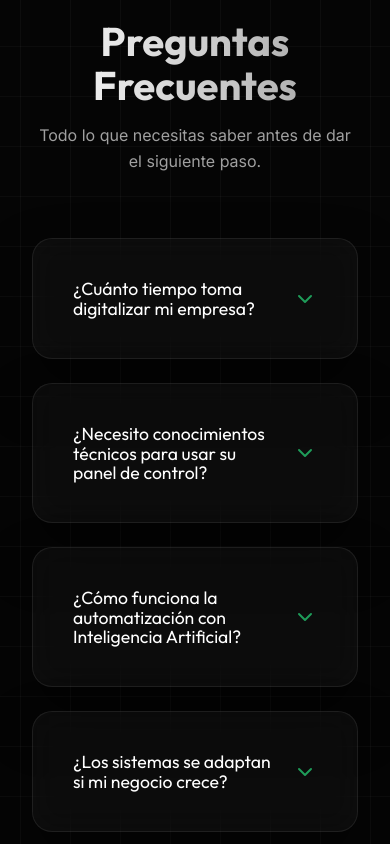
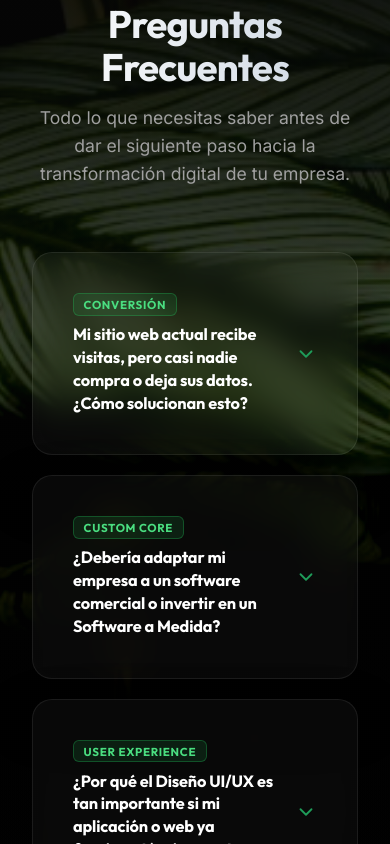
Before and after one commit to xCesar24x/Ruta_Digital, a React (Vite) app: page / in a window 390 px wide. Shown: the part 5360-6204 px from the top of the page. Built offline with nearby package versions, Linux system fonts and the light colour scheme.

Commit message:
feat(faq-footer): agregar fondo botanico y 8 preguntas de neuroventas en FAQ, e integrar redes oficiales y whatsapp en footer

```diff
--- a/src/components/FAQSection.css
+++ b/src/components/FAQSection.css
@@ -1,7 +1,49 @@
+/* ==========================================================================
+   FAQ SECTION STYLES - WITH DIFFUSED BOTANICAL BACKGROUND
+   ========================================================================== */
+
 .faq-section {
-  padding: 6rem 0;
+  padding: 8rem 0;
   position: relative;
-  z-index: 10;
+  overflow: hidden;
+  isolation: isolate;
+  background-color: var(--surface-color);
+}
+
+/* Diffused Botanical Background */
+.faq-bg-wrapper {
+  position: absolute;
+  inset: 0;
+  width: 100%;
+  height: 100%;
+  z-index: 0;
+  pointer-events: none;
+  overflow: hidden;
+}
+
+.faq-bg-img {
+  width: 100%;
+  height: 100%;
+  object-fit: cover;
+  object-position: center;
+  filter: blur(0px) brightness(0.88) contrast(1.15) saturate(1.25);
+  transform: scale(1);
+  opacity: 0.95;
+  transition: opacity 0.5s ease;
+}
+
+.faq-bg-overlay {
+  position: absolute;
+  inset: 0;
+  background:
+    radial-gradient(circle at 50% 50%, rgba(5, 5, 5, 0.2) 0%, rgba(5, 5, 5, 0.6) 85%),
+    linear-gradient(180deg, rgba(5, 5, 5, 0.85) 0%, rgba(5, 5, 5, 0.05) 25%, rgba(5, 5, 5, 0.05) 75%, rgba(5, 5, 5, 0.85) 100%);
+  pointer-events: none;
+}
+
+.faq-section .container {
+  position: relative;
+  z-index: 1;
 }
 
 .faq-header {
@@ -10,82 +52,132 @@
 }
 
 .faq-header h2 {
-  font-size: clamp(2.5rem, 4vw, 3.5rem);
-  background: linear-gradient(to right, #fff, var(--text-secondary));
+  font-size: clamp(2.4rem, 4vw, 3.5rem);
+  font-weight: 700;
+  background: linear-gradient(to right, #ffffff, #cbd5e1);
   -webkit-background-clip: text;
   -webkit-text-fill-color: transparent;
   background-clip: text;
   margin-bottom: 1rem;
+  letter-spacing: -0.02em;
+}
+
+.faq-header p {
+  color: var(--text-secondary);
+  font-size: 1.1rem;
+  max-width: 600px;
+  margin: 0 auto;
 }
 
 .faq-list {
-  max-width: 800px;
+  max-width: 820px;
   margin: 0 auto;
   display: flex;
   flex-direction: column;
-  gap: 1.5rem;
+  gap: 1.25rem;
 }
 
 .faq-item {
   padding: 1.5rem 2rem;
   cursor: pointer;
-  border-radius: 16px;
-  /* Override default glass-card transition for smoother accordion */
-  transition: transform 0.3s ease, border-color 0.3s ease, background-color 0.3s ease;
+  border-radius: 18px;
+  background: rgba(14, 18, 15, 0.65);
+  border: 1px solid rgba(255, 255, 255, 0.08);
+  backdrop-filter: blur(16px);
+  -webkit-backdrop-filter: blur(16px);
+  transition: transform 0.3s cubic-bezier(0.16, 1, 0.3, 1), border-color 0.3s ease, background-color 0.3s ease, box-shadow 0.3s ease;
 }
 
 .faq-item:hover {
-  background: rgba(255, 255, 255, 0.05);
+  background: rgba(22, 28, 24, 0.8);
+  border-color: rgba(34, 197, 94, 0.35);
+  transform: translateY(-2px);
 }
 
 .faq-item.open {
-  border-color: rgba(31, 156, 89, 0.4);
-  background: rgba(31, 156, 89, 0.05);
-  box-shadow: 0 10px 30px rgba(0, 0, 0, 0.5), 0 0 20px rgba(31, 156, 89, 0.05);
+  border-color: rgba(34, 197, 94, 0.5);
+  background: rgba(18, 25, 20, 0.85);
+  box-shadow: 0 12px 30px rgba(0, 0, 0, 0.5), 0 0 20px rgba(34, 197, 94, 0.1);
 }
 
 .faq-question {
   display: flex;
   justify-content: space-between;
   align-items: center;
-  gap: 1rem;
+  gap: 1.25rem;
+}
+
+.faq-question-title-group {
+  display: flex;
+  flex-direction: column;
+  align-items: flex-start;
+  gap: 0.45rem;
+  flex: 1;
+}
+
+.faq-tag-badge {
+  display: inline-block;
+  font-size: 0.72rem;
+  font-weight: 700;
+  text-transform: uppercase;
+  letter-spacing: 0.06em;
+  color: #4ade80;
+  background: rgba(34, 197, 94, 0.12);
+  border: 1px solid rgba(34, 197, 94, 0.3);
+  padding: 0.18rem 0.6rem;
+  border-radius: 6px;
+}
+
+.faq-item.open .faq-tag-badge {
+  background: rgba(34, 197, 94, 0.22);
+  border-color: rgba(74, 222, 128, 0.5);
+  box-shadow: 0 0 10px rgba(34, 197, 94, 0.2);
 }
 
 .faq-question h3 {
-  font-size: 1.2rem;
-  font-weight: 500;
+  font-size: 1.15rem;
+  font-weight: 600;
   margin: 0;
-  color: #fff;
+  color: #ffffff;
+  letter-spacing: -0.01em;
+  line-height: 1.4;
 }
 
 .faq-icon {
   color: var(--accent-green);
-  transition: transform 0.4s cubic-bezier(0.4, 0, 0.2, 1);
+  transition: transform 0.4s cubic-bezier(0.4, 0, 0.2, 1), color 0.3s ease;
   flex-shrink: 0;
 }
 
 .faq-icon.rotated {
   transform: rotate(180deg);
+  color: #4ade80;
 }
 
 .faq-answer-wrapper {
   overflow: hidden;
-  transition: height 0.4s cubic-bezier(0.4, 0, 0.2, 1);
+  transition: max-height 0.4s cubic-bezier(0.16, 1, 0.3, 1), opacity 0.35s ease;
 }
 
 .faq-answer {
-  padding-top: 1.5rem;
-  color: var(--text-secondary);
-  line-height: 1.6;
-  font-size: 1.05rem;
+  padding-top: 1.25rem;
+  color: #d1d5db;
+  line-height: 1.65;
+  font-size: 1rem;
+  border-top: 1px solid rgba(255, 255, 255, 0.05);
+  margin-top: 1rem;
 }
 
 @media (max-width: 768px) {
+  .faq-section {
+    padding: 5rem 0;
+  }
+
   .faq-item {
-    padding: 1.2rem 1.5rem;
+    padding: 1.2rem 1.4rem;
   }
 
   .faq-question h3 {
-    font-size: 1.1rem;
+    font-size: 1.02rem;
   }
 }
--- a/src/components/FAQSection.jsx
+++ b/src/components/FAQSection.jsx
@@ -4,20 +4,44 @@ import './FAQSection.css';
 
 const faqs = [
   {
-    question: "¿Cuánto tiempo toma digitalizar mi empresa?",
-    answer: "Depende de la complejidad, pero gracias a nuestros ecosistemas pre-construidos y metodologías ágiles, los proyectos base se lanzan en un lapso de 2 a 4 semanas. Nos enfocamos en dar resultados rápidos y escalables."
+    tag: "Conversión",
+    question: "Mi sitio web actual recibe visitas, pero casi nadie compra o deja sus datos. ¿Cómo solucionan esto?",
+    answer: "El problema no es tu tráfico, es cómo el cerebro de tu usuario procesa la información al llegar. Nuestro servicio de Landing Pages enfocadas en Conversión elimina las distracciones visuales y reduce la fricción cognitiva. Estructuramos la información estratégicamente para guiar al usuario de forma natural y persuasiva hacia el botón de compra o contacto, transformando clics perdidos en clientes reales y maximizando el retorno de tu inversión publicitaria."
   },
   {
-    question: "¿Necesito conocimientos técnicos para usar su panel de control?",
-    answer: "En absoluto. Diseñamos nuestros dashboards para que sean intuitivos y visuales. Tú tomas las decisiones viendo métricas claras, mientras nuestra tecnología se encarga de todo el trabajo técnico en segundo plano."
+    tag: "Custom Core",
+    question: "¿Debería adaptar mi empresa a un software comercial o invertir en un Software a Medida?",
+    answer: "Los softwares genéricos te obligan a pagar por funciones que no usas y a modificar tus procesos para encajar en ellos, lo que genera cuellos de botella. Desarrollar un Software a Medida (Custom Core) significa construir una herramienta que se adapta al ADN exacto de tu negocio. Es una inversión inteligente que escala contigo sin licencias costosas, dándote control total, mayor seguridad y una ventaja operativa injusta frente a tu competencia."
   },
   {
-    question: "¿Cómo funciona la automatización con Inteligencia Artificial?",
-    answer: "Identificamos los cuellos de botella y tareas repetitivas en tu operación diaria. Luego, entrenamos agentes de IA para que realicen esas tareas (como atención al cliente, carga de datos o generación de reportes) 24/7 sin errores."
+    tag: "User Experience",
+    question: "¿Por qué el Diseño UI/UX es tan importante si mi aplicación o web ya funciona técnicamente bien?",
+    answer: "Porque a las personas no les gusta pensar demasiado ni sentirse frustradas. Si un sistema es difícil de usar, el usuario abandona y se va con la competencia. Nuestro enfoque en Diseño UI/UX (User Experience) se basa en entender la psicología de tu cliente. Creamos interfaces intuitivas y atractivas que generan placer visual y facilidad de uso, lo que se traduce directamente en mayor retención, fidelización y aumento de ventas."
   },
   {
-    question: "¿Los sistemas se adaptan si mi negocio crece?",
-    answer: "Totalmente. Nuestra arquitectura es modular y escalable (Cloud-Native). Esto significa que tu infraestructura tecnológica puede crecer desde 100 hasta 100,000 usuarios sin que tengas que rehacer el sistema desde cero."
+    tag: "RPA & Bots",
+    question: "Siento que mi equipo pierde demasiadas horas al día en tareas manuales y repetitivas. ¿Cómo me ayuda la automatización?",
+    answer: "El trabajo manual repetitivo agota la energía de tu talento, genera errores costosos y frena tu crecimiento. Con la Automatización de Procesos (RPA & Bots), delegamos esas tareas mecánicas a sistemas inteligentes que trabajan 24/7 sin margen de error. Esto no solo reduce tus costos operativos drásticamente, sino que libera a tu equipo para que se enfoque en lo que realmente importa: la estrategia, la innovación y el cierre de ventas."
+  },
+  {
+    tag: "Identidad",
+    question: "Ya tengo un logotipo diseñado, ¿por qué necesitaría un servicio de Branding Digital?",
+    answer: "Un logotipo es solo una imagen, pero una marca es una emoción y una promesa. En un mercado saturado, el cerebro del consumidor elige en milisegundos en quién confiar. Nuestro servicio de Branding Digital (Identidad) construye una presencia sólida, coherente y magnética en el entorno digital. Elevamos la percepción de valor de tu negocio, permitiéndote dejar de competir por precio y empezar a competir por autoridad y confianza."
+  },
+  {
+    tag: "Agile Delivery",
+    question: "He tenido malas experiencias con proyectos tecnológicos que se retrasan o salen del presupuesto. ¿Cómo garantizan los resultados?",
+    answer: "Entendemos tu frustración, el caos y la incertidumbre son los mayores enemigos de cualquier proyecto. Por eso aplicamos un estricto Project Management (Agile Delivery). Fragmentamos el trabajo en entregas cortas (sprints) para que tengas visibilidad total del avance desde el día uno. Este enfoque ágil nos permite adaptarnos a los cambios rápidamente, minimizar riesgos y garantizar que el proyecto se entregue a tiempo, dentro del presupuesto y sin sorpresas."
+  },
+  {
+    tag: "Crecimiento",
+    question: "¿Qué es exactamente el Revenue Management y cómo impactará en las ganancias de mi empresa?",
+    answer: "Es la ciencia de dejar de perder dinero que no sabías que estabas perdiendo. El Revenue Management (Crecimiento) consiste en estrategias para vender el producto correcto, al cliente correcto, en el momento exacto y al precio óptimo. Analizamos el comportamiento de tu demanda para optimizar tus precios y disponibilidad, maximizando tu rentabilidad y acelerando tu crecimiento sin necesidad de aumentar tus costos fijos."
+  },
+  {
+    tag: "Analytics",
+    question: "Mi empresa genera muchos datos todos los días, pero no sabemos cómo interpretarlos para tomar decisiones. ¿Qué solución ofrecen?",
+    answer: "Tomar decisiones basadas en la intuición en la era digital es un riesgo muy alto. Con nuestro servicio de Análisis de Datos & BI (Analytics), tomamos toda esa información caótica y la transformamos en respuestas claras. A través de Visual Management y Dashboards fáciles de leer, te mostramos exactamente dónde están tus oportunidades de oro y tus fugas de capital, dándote el poder y la seguridad para tomar decisiones estratégicas que disparen tus ingresos."
   }
 ];
 
@@ -30,10 +54,21 @@ const FAQSection = () => {
 
   return (
     <section className="faq-section" id="faq">
+      {/* Botanical Background */}
+      <div className="faq-bg-wrapper">
+        <img
+          src="/fondopreguntas.png"
+          alt="Fondo Botánico Preguntas Frecuentes"
+          className="faq-bg-img"
+          loading="lazy"
+        />
+        <div className="faq-bg-overlay"></div>
+      </div>
+
       <div className="container">
         <div className="faq-header">
           <h2>Preguntas Frecuentes</h2>
-          <p>Todo lo que necesitas saber antes de dar el siguiente paso.</p>
+          <p>Todo lo que necesitas saber antes de dar el siguiente paso hacia la transformación digital de tu empresa.</p>
         </div>
 
         <div className="faq-list">
@@ -46,12 +81,18 @@ const FAQSection = () => {
                 onClick={() => toggleFAQ(index)}
               >
                 <div className="faq-question">
-                  <h3>{faq.question}</h3>
-                  <ChevronDown className={`faq-icon ${isOpen ? 'rotated' : ''}`} size={24} />
+                  <div className="faq-question-title-group">
+                    <span className="faq-tag-badge">{faq.tag}</span>
+                    <h3>{faq.question}</h3>
+                  </div>
+                  <ChevronDown className={`faq-icon ${isOpen ? 'rotated' : ''}`} size={22} />
                 </div>
                 <div
                   className="faq-answer-wrapper"
-                  style={{ height: isOpen ? 'auto' : '0' }}
+                  style={{
+                    maxHeight: isOpen ? '400px' : '0px',
+                    opacity: isOpen ? 1 : 0
+                  }}
                 >
                   <div className="faq-answer">
                     <p>{faq.answer}</p>
```
Also changed, not shown: src/components/FooterCTA.css (+28 -9 lines), src/components/FooterCTA.jsx (+46 -14 lines), public/fondopreguntas.png (added).
